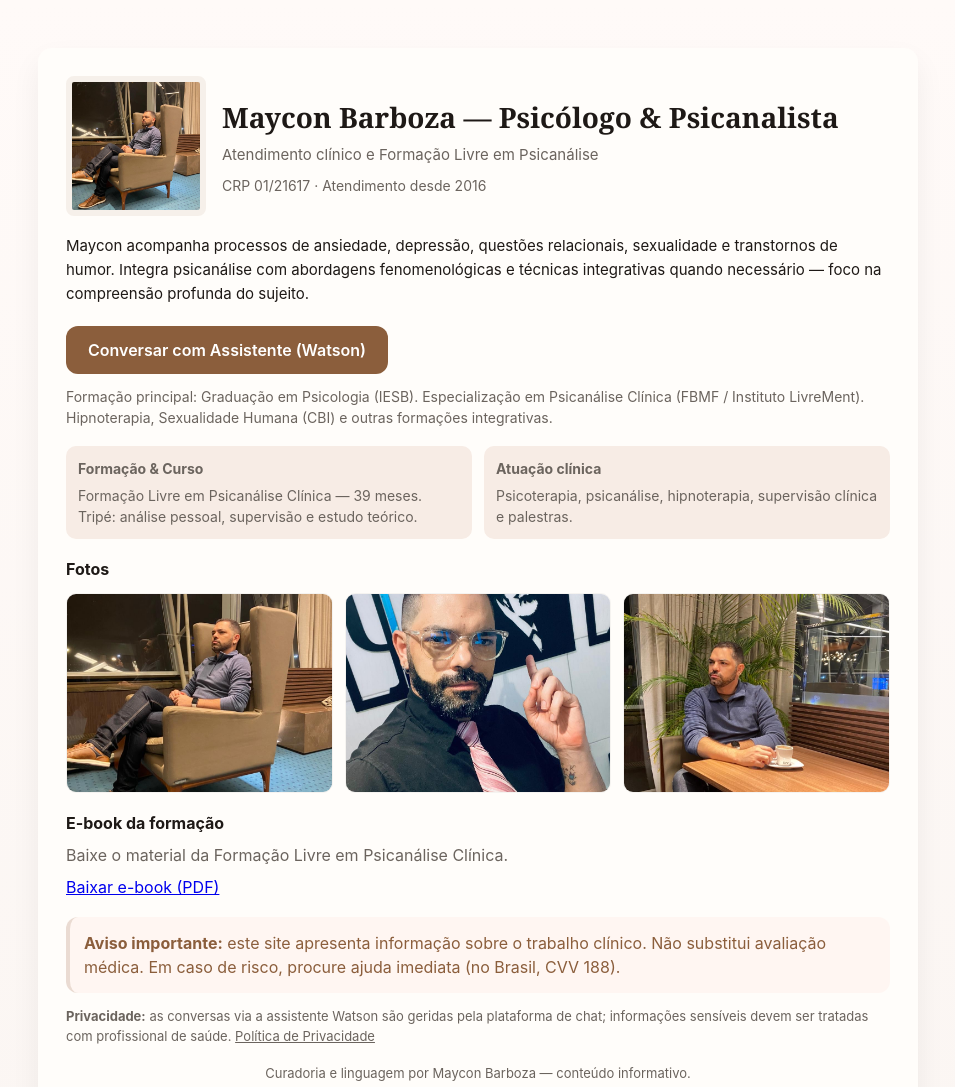
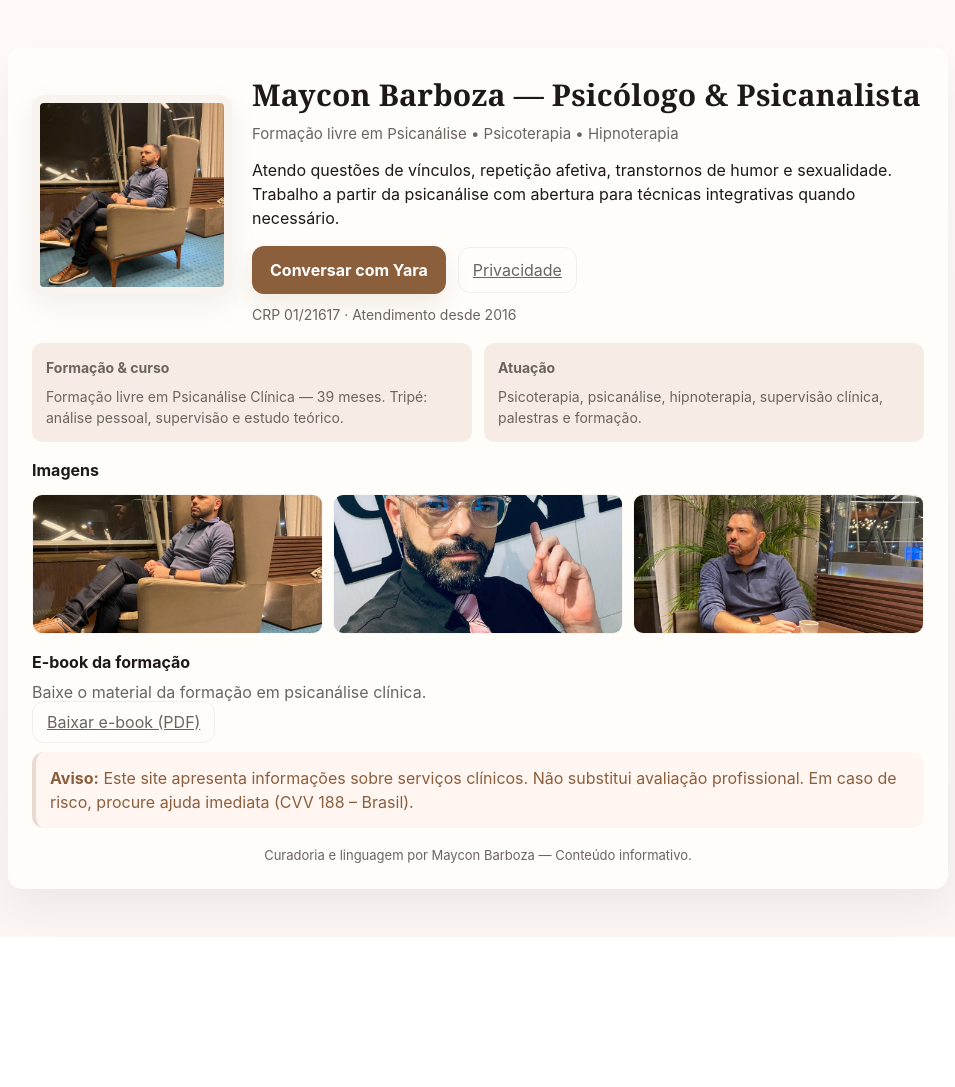
Before and after one commit to atelier-digital/mayconabarboza, a plain HTML site: page index.html in a window 1280 px wide. Shown: the whole page, without its empty margins (162-1117 px from the left). After the commit the page ends 937 px from the top, so only its background shows below. Drawn offline with Linux system fonts and the light colour scheme.

Commit message:
Update index.html

```diff
--- a/index.html
+++ b/index.html
@@ -5,108 +5,129 @@
 <meta name="viewport" content="width=device-width,initial-scale=1" />
 <title>Maycon Barboza — Psicólogo & Psicanalista</title>
 
-<!-- Open Graph (ajuda preview em WhatsApp / Facebook) -->
+<!-- Meta para preview em WhatsApp/Facebook: substitua USERNAME e REPO pelo seu -->
 <meta property="og:title" content="Maycon Barboza — Psicólogo & Psicanalista">
-<meta property="og:description" content="Atendimento clínico e formação em Psicanálise Clínica. Escuta ética, técnica e paciente.">
-<!-- substituir a URL abaixo pela URL final após publicar (ex.: https://mayconbarboza.github.io/maycon-1.jpg) -->
+<meta property="og:description" content="Atendimento clínico, formação em Psicanálise e escuta reflexiva.">
+<!-- Substitua abaixo pela URL final antes de compartilhar: ex: https://mayconbarboza.github.io/maycon-1.jpg -->
 <meta property="og:image" content="https://USERNAME.github.io/REPO/maycon-1.jpg">
+<meta property="og:url" content="https://USERNAME.github.io/REPO/">
 <meta property="og:type" content="website">
-<meta property="og:url" content="https://USERNAME.github.io/REPO/">
-
 <meta name="twitter:card" content="summary_large_image">
-<meta name="twitter:title" content="Maycon Barboza — Psicólogo & Psicanalista">
-<meta name="twitter:description" content="Atendimento clínico e formação em Psicanálise Clínica.">
-<meta name="twitter:image" content="https://USERNAME.github.io/REPO/maycon-1.jpg">
 
 <style>
 :root{
---bg:#FBF6F3; /* creme suave */
+--bg:#FBF6F3;
 --card:#fffdfa;
---accent:#8B5E3C; /* marrom quente */
---accent-soft:#F7ECE5;
+--accent:#8B5E3C; /* azul petroleo */
+--accent-2:#F7ECE5;
 --muted:#6B645E;
 --text:#1E1916;
---shadow: 0 14px 30px rgba(30,25,20,0.06);
 --radius:14px;
---maxw:920px;
---gap:18px;
+--maxw:980px;
 }
 *{box-sizing:border-box}
 body{
 margin:0;
-font-family: "Inter", "Georgia", "Times New Roman", serif;
+font-family: "Inter", Georgia, serif;
 background:linear-gradient(180deg,#fffaf8 0%,var(--bg) 100%);
 color:var(--text);
 -webkit-font-smoothing:antialiased;
 line-height:1.5;
 }
 .wrap{max-width:var(--maxw);margin:28px auto;padding:20px}
-.card{background:var(--card);border-radius:var(--radius);padding:28px;box-shadow:var(--shadow)}
-.header{display:flex;gap:16px;align-items:center}
-.avatar{width:140px;height:140px;border-radius:8px;object-fit:cover;border:6px solid rgba(139,94,60,0.08)}
-h1{margin:0;font-size:28px;font-family:Georgia,serif}
+.card{background:var(--card);border-radius:var(--radius);padding:24px;box-shadow:0 18px 40px rgba(20,18,16,0.06)}
+/* Hero: foto + intro */
+.hero{display:flex;gap:20px;align-items:center}
+.hero-left{flex:0 0 200px}
+.avatar{
+width:200px;height:200px;border-radius:12px;object-fit:cover;border:8px solid rgba(139,94,60,0.06);
+box-shadow:0 10px 30px rgba(20,18,16,0.06);
+}
+.hero-right{flex:1}
+h1{margin:0;font-family:Georgia,serif;font-size:30px;letter-spacing:0.2px}
 .subtitle{color:var(--muted);margin-top:6px;font-size:15px}
-.desc{margin:18px 0 8px;font-size:15px;color:var(--text);line-height:1.6}
-.cta{display:inline-block;background:var(--accent);color:#fff;padding:12px 22px;border-radius:12px;text-decoration:none;font-weight:600;margin-top:12px}
-.meta{margin-top:12px;color:var(--muted);font-size:14px}
+.lead{margin:12px 0 0;color:var(--text);font-size:16px;max-width:720px}
+/* CTA principal */
+.cta-row{margin-top:16px;display:flex;gap:12px;align-items:center}
+.cta{
+background:var(--accent);color:#fff;padding:12px 18px;border-radius:12px;text-decoration:none;font-weight:700;
+box-shadow:0 10px 24px rgba(139,94,60,0.12);
+}
+.cta-ghost{background:transparent;border:1px solid rgba(30,30,30,0.06);padding:10px 14px;border-radius:12px;color:var(--muted)}
+/* Info boxes */
 .grid{display:grid;grid-template-columns:1fr 1fr;gap:12px;margin-top:18px}
-.box{background:var(--accent-soft);padding:12px;border-radius:10px;color:var(--muted);font-size:14px}
-.section{margin-top:18px}
-.photos{display:grid;grid-template-columns:repeat(3,1fr);gap:12px;margin-top:12px}
-.photos img{width:100%;height:200px;object-fit:cover;border-radius:10px;border:1px solid rgba(10,10,10,0.04)}
+.box{background:var(--accent-2);padding:14px;border-radius:10px;color:var(--muted);font-size:14px}
+/* fotos menores */
+.photos{display:grid;grid-template-columns:repeat(3,1fr);gap:10px;margin-top:12px}
+.photos img{width:100%;height:140px;object-fit:cover;border-radius:10px;border:1px solid rgba(10,10,10,0.03)}
+/* notice */
 .notice{margin-top:18px;text-align:left;background:#fff6f2;padding:14px;border-radius:12px;color:var(--accent);border-left:4px solid rgba(139,94,60,0.18)}
-a.privacy{color:var(--muted);text-decoration:underline}
-
 footer{margin-top:18px;text-align:center;color:var(--muted);font-size:13px}
 
+/* Watson small trigger (mobile) */
+.iara-trigger{
+display:inline-flex;align-items:center;gap:10px;padding:10px 14px;border-radius:12px;background:#2b6cb0;color:#fff;font-weight:700;border:none;
+box-shadow:0 10px 20px rgba(43,108,176,0.14);cursor:pointer;text-decoration:none;
+}
+
 @media(max-width:900px){
-.grid{grid-template-columns:1fr}
+.hero{flex-direction:column;align-items:flex-start}
+.hero-left{width:100%}
+.avatar{width:140px;height:140px}
 .photos{grid-template-columns:repeat(2,1fr)}
-.avatar{width:110px;height:110px}
 }
 @media(max-width:480px){
-.photos{grid-template-columns:1fr}
 h1{font-size:22px}
-.avatar{width:96px;height:96px}
+.photos img{height:120px}
 }
+
+/* Small tweak to ensure Watson widget fits nicely when present */
+#iara-container { max-width:420px; }
 </style>
 </head>
 <body>
 <div class="wrap">
 <div class="card" role="main">
-<div class="header">
+<div class="hero">
+<div class="hero-left" aria-hidden="false">
+<!-- Substitua a imagem se necessário -->
 <img class="avatar" src="maycon-1.jpg" alt="Maycon Barboza">
-<div>
-<h1>Maycon Barboza — Psicólogo & Psicanalista</h1>
-<div class="subtitle">Atendimento clínico e Formação Livre em Psicanálise</div>
-<div style="margin-top:8px;color:var(--muted);font-size:14px">CRP 01/21617 · Atendimento desde 2016</div>
-</div>
 </div>
 
-<p class="desc">
-Maycon acompanha processos de ansiedade, depressão, questões relacionais, sexualidade e transtornos de humor.
-Integra psicanálise com abordagens fenomenológicas e técnicas integrativas quando necessário — foco na compreensão profunda do sujeito.
+<div class="hero-right">
+<h1>Maycon Barboza — Psicólogo & Psicanalista</h1>
+<div class="subtitle">Formação livre em Psicanálise • Psicoterapia • Hipnoterapia</div>
+
+<p class="lead">
+Atendo questões de vínculos, repetição afetiva, transtornos de humor e sexualidade.
+Trabalho a partir da psicanálise com abertura para técnicas integrativas quando necessário.
 </p>
 
-<a class="cta" id="openChat" href="#" role="button">Conversar com Assistente (Watson)</a>
+<div class="cta-row">
+<!-- botão principal: abre modal que carrega Yara (Watson) -->
+<a id="openChat" class="cta" href="#" role="button" aria-label="Conversar com Iara">Conversar com Yara</a>
 
-<div class="meta">
-Formação principal: Graduação em Psicologia (IESB). Especialização em Psicanálise Clínica (FBMF / Instituto LivreMent). Hipnoterapia, Sexualidade Humana (CBI) e outras formações integrativas.
+<!-- trigger alternativo pequeno (p.ex.: agendamento) -->
+<a class="cta-ghost" href="privacy.html" role="link">Privacidade</a>
+</div>
+
+<div style="margin-top:10px;color:var(--muted);font-size:14px">CRP 01/21617 · Atendimento desde 2016</div>
+</div>
 </div>
 
 <div class="grid">
 <div class="box">
-<strong>Formação & Curso</strong>
-<p style="margin:6px 0 0;font-size:14px;color:var(--muted)">Formação Livre em Psicanálise Clínica — 39 meses. Tripé: análise pessoal, supervisão e estudo teórico.</p>
+<strong>Formação & curso</strong>
+<p style="margin:8px 0 0">Formação livre em Psicanálise Clínica — 39 meses. Tripé: análise pessoal, supervisão e estudo teórico.</p>
 </div>
 <div class="box">
-<strong>Atuação clínica</strong>
-<p style="margin:6px 0 0;font-size:14px;color:var(--muted)">Psicoterapia, psicanálise, hipnoterapia, supervisão clínica e palestras.</p>
+<strong>Atuação</strong>
+<p style="margin:8px 0 0">Psicoterapia, psicanálise, hipnoterapia, supervisão clínica, palestras e formação.</p>
 </div>
 </div>
 
-<div class="section">
-<strong>Fotos</strong>
+<div class="section" style="margin-top:16px">
+<strong>Imagens</strong>
 <div class="photos">
 <img src="maycon-1.jpg" alt="Maycon 1">
 <img src="maycon-2.jpg" alt="Maycon 2">
@@ -114,62 +135,85 @@ Formação principal: Graduação em Psicologia (IESB). Especialização em Psic
 </div>
 </div>
 
-<div class="section">
+<div class="section" style="margin-top:16px">
 <strong>E-book da formação</strong>
-<p style="margin:8px 0;color:var(--muted)">Baixe o material da Formação Livre em Psicanálise Clínica.</p>
-<!-- caminho do PDF (local no repositório) -->
-<a href="/mnt/data/Ebook - Formação em Psicanálise Clinica.pdf" download>Baixar e-book (PDF)</a>
+<p style="margin:6px 0;color:var(--muted)">Baixe o material da formação em psicanálise clínica.</p>
+
+<!-- === LINK PARA O PDF QUE VOCÊ ENVIOU (path local conforme seu upload) === -->
+<!-- O arquivo: /mnt/data/Ebook - Formação em Psicanálise Clinica.pdf -->
+<!-- No GitHub você deve subir com o nome desejado; se manter este caminho local, mantenha esse href -->
+<a href="/mnt/data/Ebook - Formação em Psicanálise Clinica.pdf" target="_blank" rel="noopener noreferrer" class="cta-ghost">Baixar e-book (PDF)</a>
+<!-- Se você subir o PDF para o repo com nome limpo, substitua o href por "ebook-formacao-psicanalise.pdf" -->
 </div>
 
 <div class="notice">
-<strong>Aviso importante:</strong> este site apresenta informação sobre o trabalho clínico. Não substitui avaliação médica. Em caso de risco, procure ajuda imediata (no Brasil, CVV 188).
-</div>
-
-<div style="margin-top:14px;color:var(--muted);font-size:13px">
-<strong>Privacidade:</strong> as conversas via a assistente Watson são geridas pela plataforma de chat; informações sensíveis devem ser tratadas com profissional de saúde. <a class="privacy" href="privacy.html">Política de Privacidade</a>
+<strong>Aviso:</strong> Este site apresenta informações sobre serviços clínicos. Não substitui avaliação profissional. Em caso de risco, procure ajuda imediata (CVV 188 – Brasil).
 </div>
 
 <footer>
-Curadoria e linguagem por Maycon Barboza — conteúdo informativo.
+Curadoria e linguagem por Maycon Barboza — Conteúdo informativo.
 </footer>
 </div>
 </div>
 
-<!-- Modal e interação breve -->
-<div id="modal" style="display:none;position:fixed;inset:0;background:rgba(6,6,6,0.45);align-items:center;justify-content:center;">
-<div style="background:white;padding:18px;border-radius:10px;max-width:420px;margin:auto;">
-<p style="margin:0 0 12px"><strong>Você será direcionado à assistente virtual.</strong></p>
+<!-- Modal simples antes de abrir a Yara -->
+<div id="modal-iara" style="display:none;position:fixed;inset:0;background:rgba(6,6,6,0.45);align-items:center;justify-content:center;z-index:9998">
+<div style="background:white;padding:18px;border-radius:12px;max-width:420px;margin:auto;">
+<p style="margin:0 0 12px"><strong>Você será direcionado à Yara — assistente de apoio.</strong></p>
+<p style="margin:0 0 12px;color:var(--muted)">Yara oferece informações informativas e psicoeducativas. Não substitui terapia.</p>
 <div style="text-align:right">
-<button id="cancel" style="margin-right:8px;padding:8px 12px;border-radius:8px;background:#eee;border:none;">Cancelar</button>
-<button id="confirm" style="padding:8px 12px;border-radius:8px;background:var(--accent);color:#fff;border:none;">Continuar</button>
+<button id="cancel-iara" style="margin-right:8px;padding:8px 12px;border-radius:8px;background:#eee;border:none;cursor:pointer;">Cancelar</button>
+<button id="confirm-yara" style="padding:8px 12px;border-radius:8px;background:var(--accent);color:#fff;border:none;cursor:pointer;">Continuar</button>
 </div>
 </div>
 </div>
 
-<!-- Watson Assistant embed (coloque exatamente esse snippet) -->
+<!-- Container fixo para Iara (Watson) no canto inferior direito -->
+<div id="yara-container" style="position:fixed;right:18px;bottom:18px;z-index:9999;display:none;"></div>
+
+<!-- Watson Assistant embed customizado para Yara -->
 <script>
-// Abre modal simples e depois renderiza a Watson
+// botão para abrir modal
 document.getElementById('openChat').addEventListener('click', function(e){
 e.preventDefault();
-document.getElementById('modal').style.display = 'flex';
-document.getElementById('modal').style.alignItems = 'center';
-document.getElementById('modal').style.justifyContent = 'center';
+document.getElementById('modal-iara').style.display = 'flex';
 });
-document.getElementById('cancel').addEventListener('click', function(){ document.getElementById('modal').style.display = 'none'; });
-document.getElementById('confirm').addEventListener('click', function(){
-document.getElementById('modal').style.display = 'none';
-// Watson load (script provided by you)
+document.getElementById('cancel-yara').addEventListener('click', function(){ document.getElementById('modal-yara').style.display = 'none'; });
+
+document.getElementById('confirm-yara').addEventListener('click', function(){
+document.getElementById('modal-yara').style.display = 'none';
+// mostra o container onde a Iara será renderizada
+document.getElementById('iara-container').style.display = 'block';
+// se preferir abrir a widget e não renderizar no container, poderá remover a opção container render
 window.watsonAssistantChatOptions = {
-integrationID: "6f4c306d-a746-496f-b2c1-0ecf69b69af3",
+integrationID: "6f4c306d-a746-496f-b2c1-0ecf69b69af3", // seu integrationID (já fornecido)
 region: "us-south",
 serviceInstanceID: "99b8a9c7-7e40-4178-965d-4b0ded28035a",
-onLoad: async (instance) => { await instance.render(); }
+onLoad: async (instance) => {
+try{
+// tenta renderizar dentro do container (se suportado pela versão)
+await instance.render({ container: document.getElementById('iara-container') });
+}catch(e){
+// fallback: renderiza no padrão e força posicionamento
+await instance.render();
+setTimeout(()=> {
+const el = document.querySelector('.webchat-app, #watsonAssistantChat');
+if(el){
+el.style.position = 'fixed';
+el.style.right = '18px';
+el.style.bottom = '18px';
+el.style.maxWidth = '420px';
+el.style.zIndex = '9999';
+}
+},700);
+}
+}
 };
-setTimeout(function(){
+(function(){
 const t=document.createElement('script');
 t.src="https://web-chat.global.assistant.watson.appdomain.cloud/versions/latest/WatsonAssistantChatEntry.js";
 document.head.appendChild(t);
-}, 300);
+})();
 });
 </script>
 </body>
```
